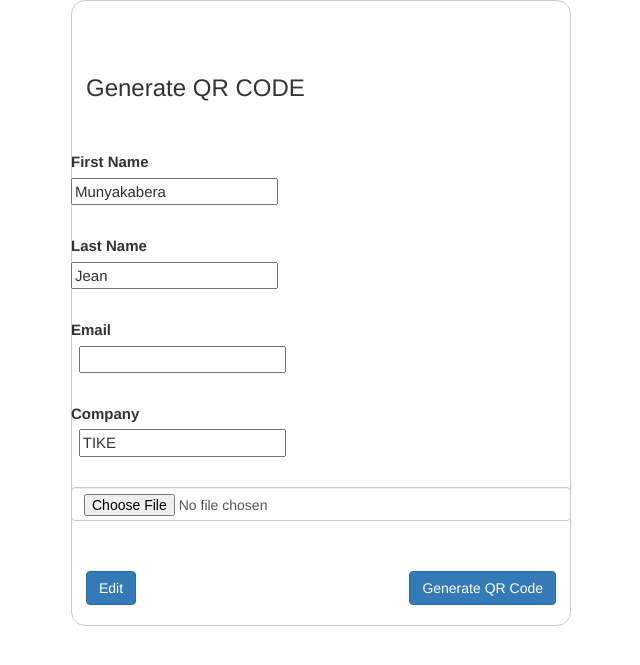
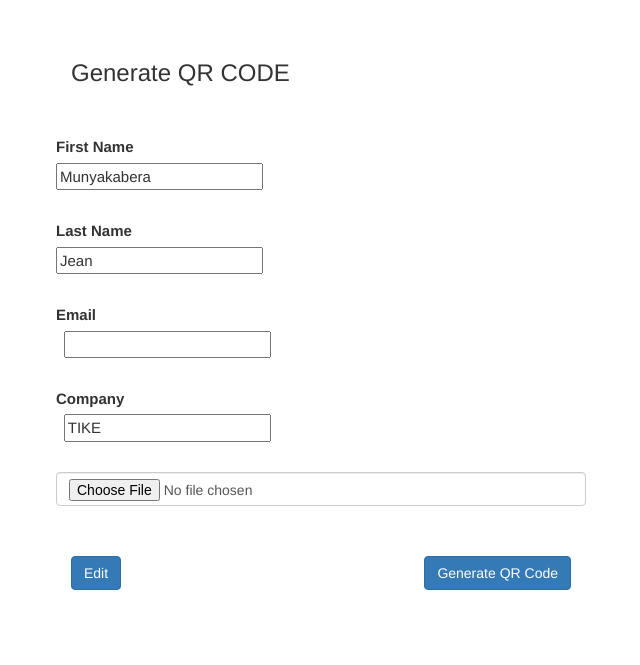
Before and after one commit to ironmann250/tike_onsite, a Django app: page /edit_badge/3 in a window 1280 px wide. Shown: the part 101-766 px from the top of the page, without its empty margins (319-959 px from the left). Run offline with Django 3.2, Linux system fonts and the light colour scheme; data comes from the database, SQL or seed files in the repository.

Commit message:
changes on templates

```diff
--- a/Templates/html/badges/base.html
+++ b/Templates/html/badges/base.html
@@ -18,10 +18,6 @@
     /* Just to center the form on the page */
     margin: 0 auto;
     width: 500px;
-    /* To see the outline of the form */
-    padding: 1em;
-    border: 1px solid #CCC;
-    border-radius: 1em;
   }
 
   </style>
```
